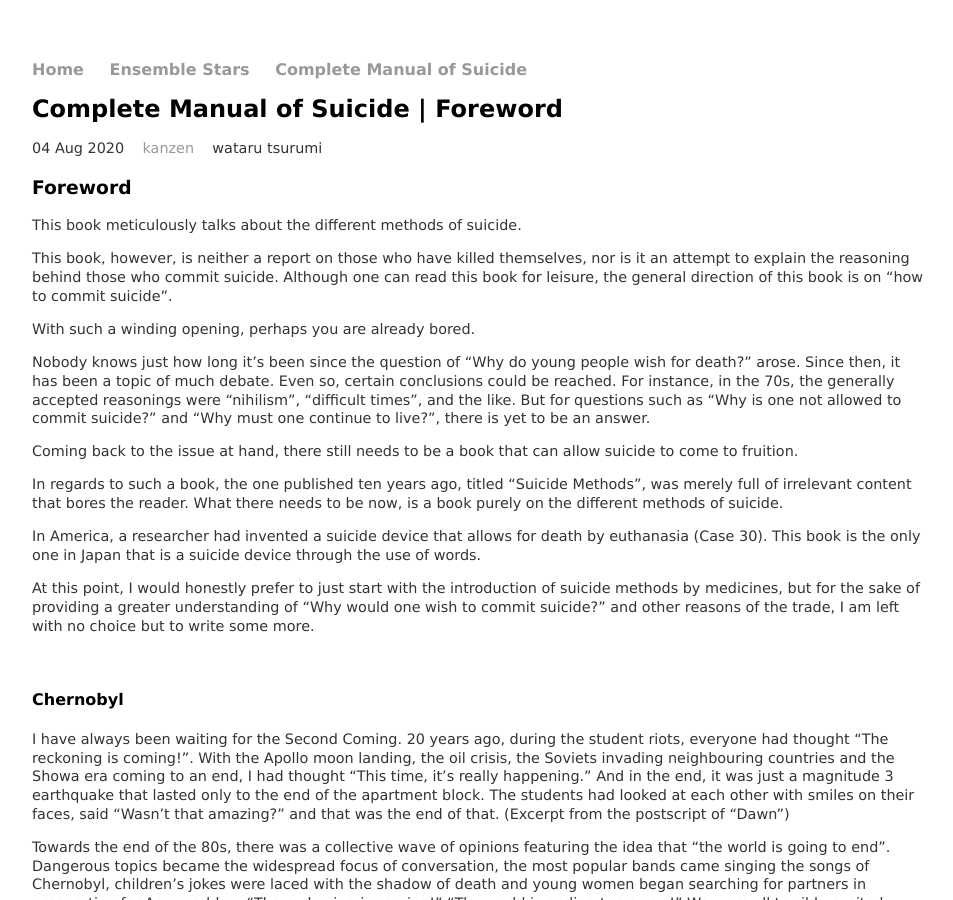
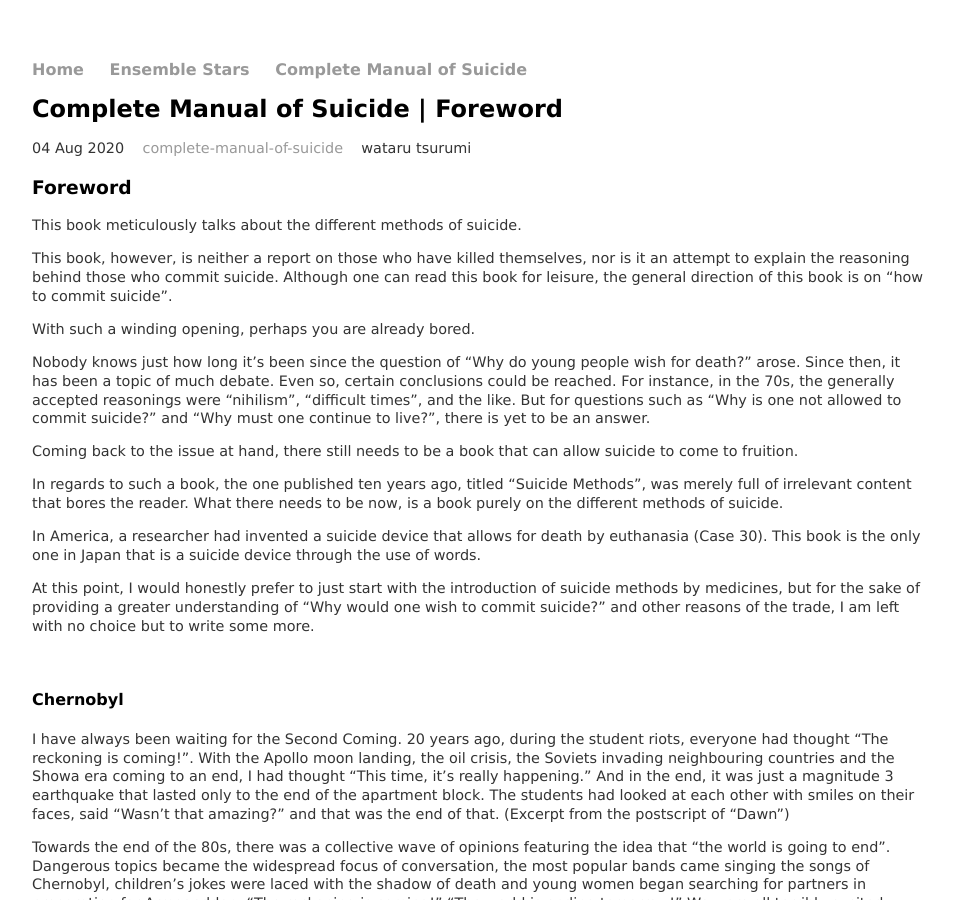
Before and after one commit to kkumakuma/kkumakuma.github.io, a Jekyll site: the page built from kanzen/_posts/2020-08-04-kanzen-foreword.md, in a window 1280 px wide and 900 px high. Shown: the whole window, without its empty margins (160-1113 px from the left). Built offline with Jekyll 4.4.1, drawn with Linux system fonts in a browser that asks for light colours.

Commit message:
edit filepath

```diff
--- a/kanzen/_posts/2020-08-04-kanzen-foreword.md
+++ b/kanzen/_posts/2020-08-04-kanzen-foreword.md
@@ -2,7 +2,7 @@
   layout: books
   title: Complete Manual of Suicide | Foreword
   date: 2020-08-04
-  story: kanzen
+  story: complete-manual-of-suicide
   categories: kanzen
   writer: wataru tsurumi
   chapter: Foreword
```
